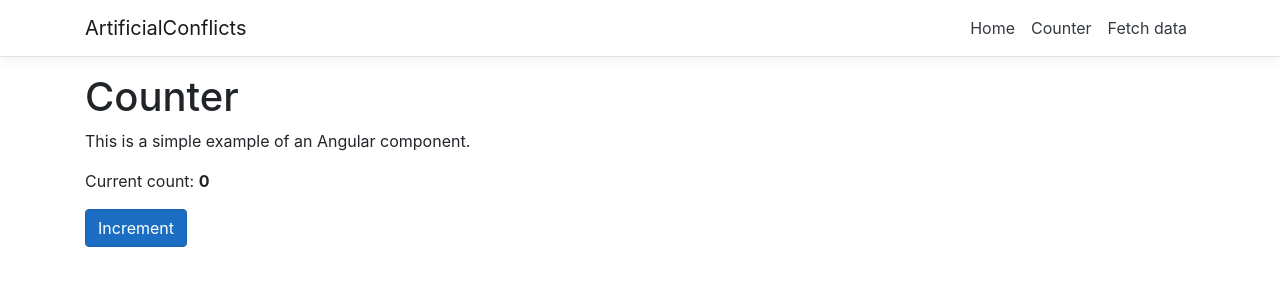
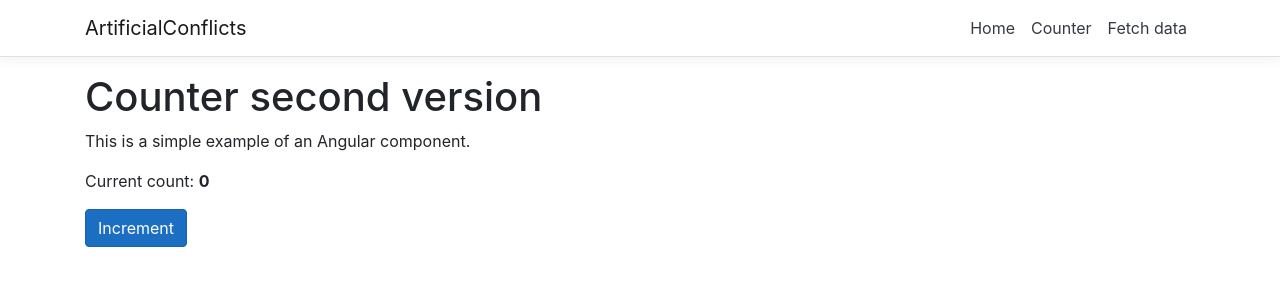
Before and after one commit to dmitriykripakCustomsolutions/ArtificialConflicts, an Angular app in the folder ArtificialConflicts/ClientApp/: page /counter in a window 1280 px wide. Shown: the top 300 px of the page. Built offline with nearby package versions, Linux system fonts and the light colour scheme.

Commit message:
test commit

```diff
--- a/ArtificialConflicts/ClientApp/src/app/counter/counter.component.html
+++ b/ArtificialConflicts/ClientApp/src/app/counter/counter.component.html
@@ -1,4 +1,4 @@
-<h1>Counter</h1>
+<h1>Counter second version</h1>
 
 <p>This is a simple example of an Angular component.</p>
 
```
